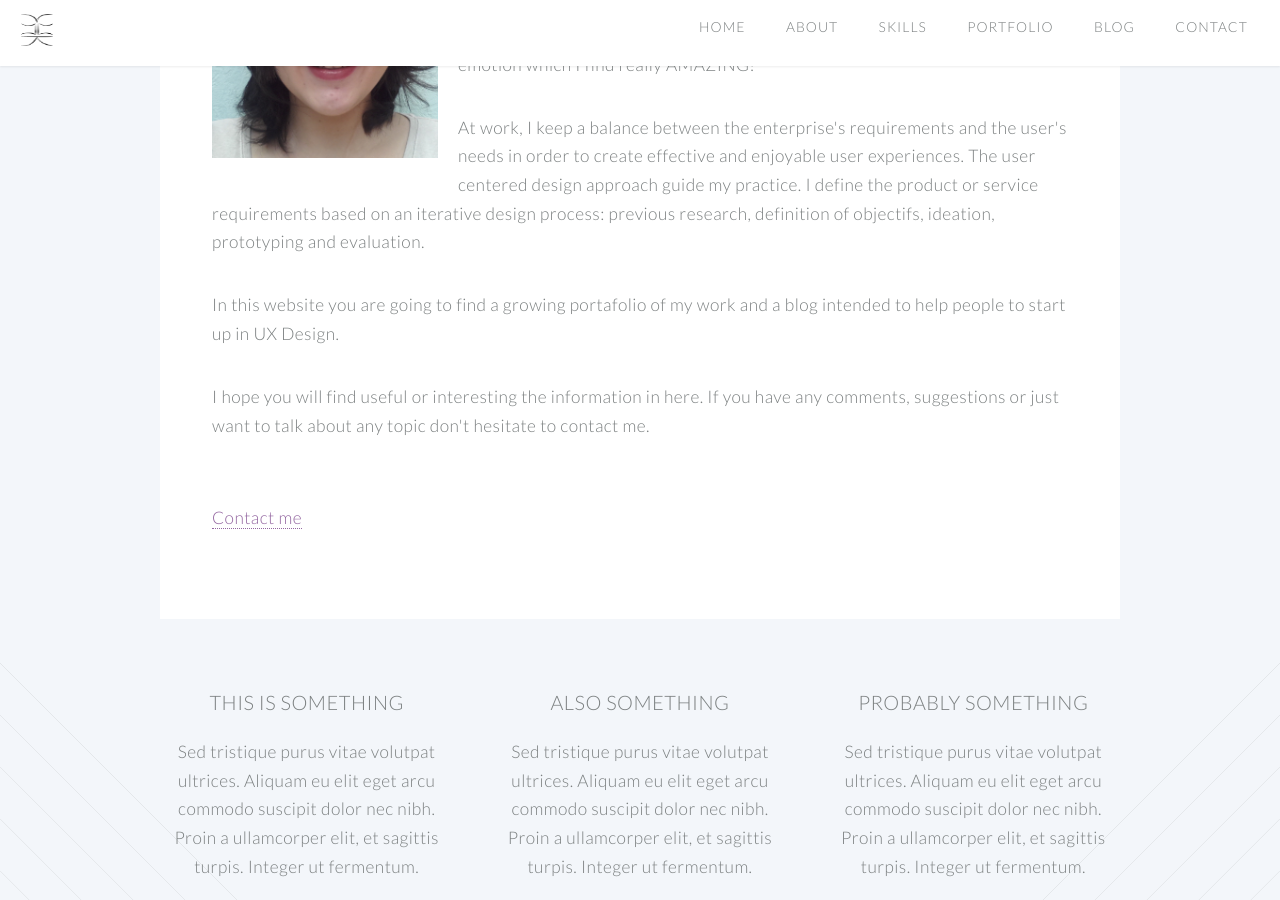
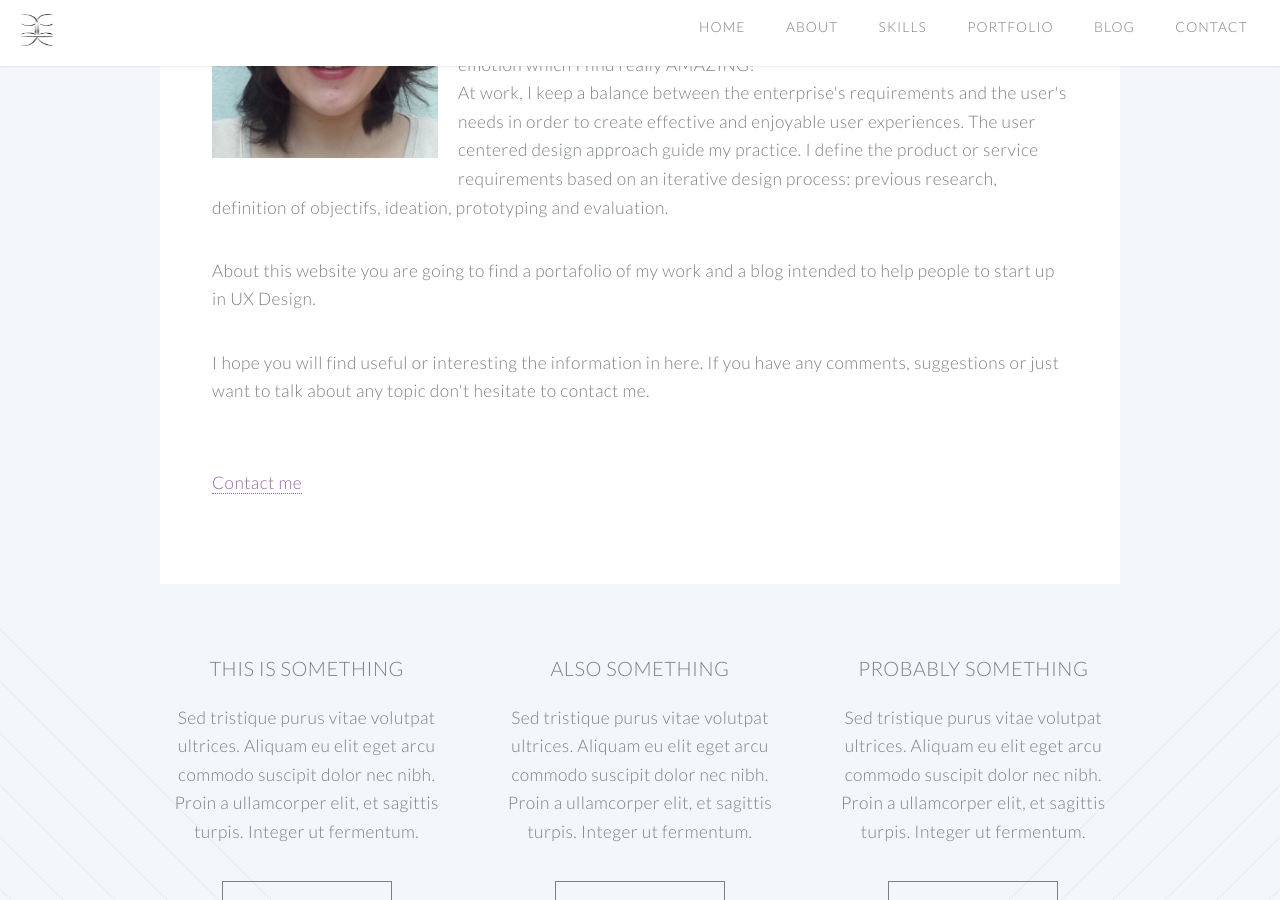
Before and after one commit to claucvk/claucvk.github.io, a Jekyll site: the page built from about/index.html, in a window 1280 px wide and 900 px high, scrolled down 504 px. Built offline with Jekyll 4.4.1, drawn with Linux system fonts in a browser that asks for light colours.

Commit message:
update about

```diff
--- a/about/index.html
+++ b/about/index.html
@@ -30,13 +30,11 @@ permalink: /about/
 									</p>
 									<p>
 										UX Design is my dream job. It is a mix of logic, critical thinking, creativity and emotion which I find really AMAZING!
-									</p>
-									<p>
+									<br>
 										At work, I keep a balance between the enterprise's requirements and the user's needs in order to create effective and enjoyable user experiences. The user centered design approach guide my practice. I define the product or service requirements based on an iterative design process: previous research, definition of objectifs, ideation, prototyping and evaluation.
 									</p>
-
 						            <p>
-										In this website you are going to find a growing portafolio of my work and a blog intended to help people to start up in UX Design.
+										About this website you are going to find a portafolio of my work and a blog intended to help people to start up in UX Design.
 									</p>
 									<p>I hope you will find useful or interesting the information in here. If you have any comments, suggestions or just want to talk about any topic don't hesitate to contact me. </p>
 						            <p><br/><a href="/contact/" class="btn btn-theme">Contact me</a></p>
```
